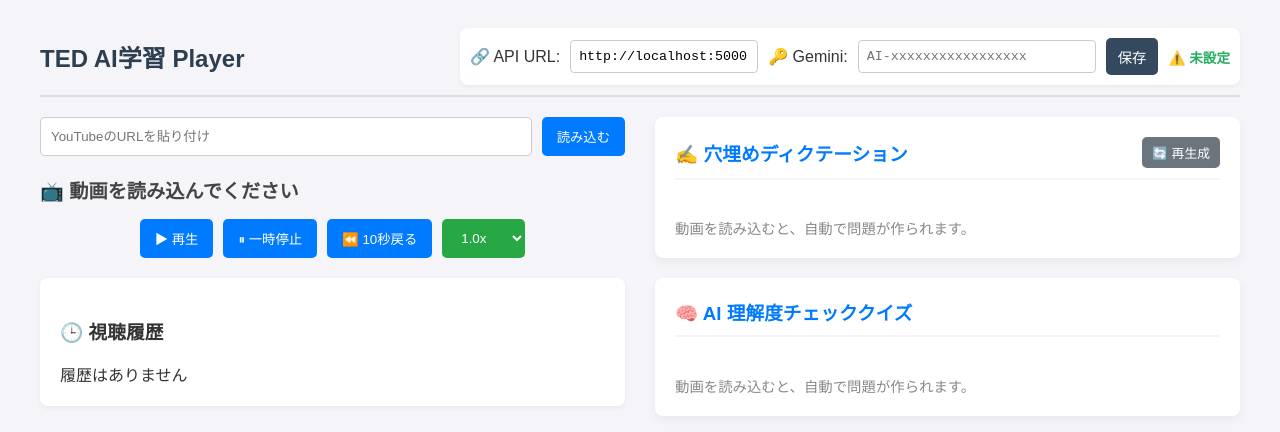
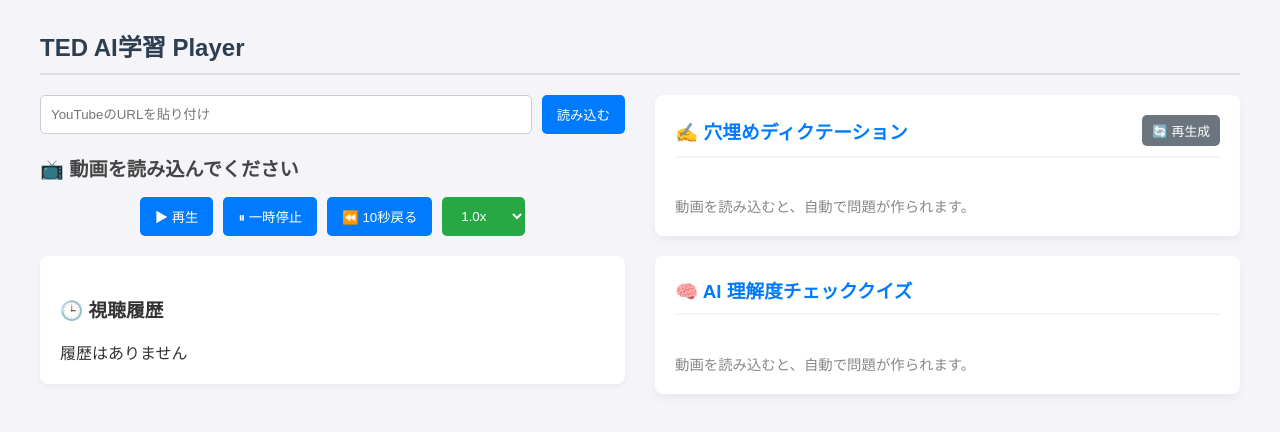
Before and after one commit to kane111-ai/ted-learning-app, a plain HTML site: page index.html in a window 1280 px wide. Drawn offline with Linux system fonts and the light colour scheme.

Commit message:
Update index.html

```diff
--- a/index.html
+++ b/index.html
@@ -5,20 +5,11 @@
     <style>
       body { font-family: sans-serif; padding: 20px; background-color: #f4f4f9; color: #333; }
 
-      /* --- ヘッダー＆APIキー設定エリア --- */
-      .header-area { display: flex; justify-content: space-between; align-items: center; max-width: 1200px; margin: 0 auto 20px; border-bottom: 2px solid #ddd; padding-bottom: 10px; flex-wrap: wrap; gap: 10px; }
+      .header-area { max-width: 1200px; margin: 0 auto 20px; border-bottom: 2px solid #ddd; padding-bottom: 10px; }
       h2 { color: #2c3e50; margin: 0; }
-      .api-key-container { display: flex; align-items: center; gap: 10px; background: #fff; padding: 10px; border-radius: 8px; box-shadow: 0 2px 4px rgba(0,0,0,0.05); flex-wrap: wrap; }
-      .api-key-container input { width: 220px; padding: 8px; border: 1px solid #ccc; border-radius: 4px; font-family: monospace; }
-      .api-key-container button { background-color: #34495e; padding: 8px 12px; font-size: 0.9em; }
-      .api-key-container button:hover { background-color: #2c3e50; }
-      #apiKeyStatus { font-size: 0.85em; color: #27ae60; font-weight: bold; }
-      .backend-url-input { width: 170px !important; }
 
-      /* --- メインレイアウト --- */
       .main-container { display: flex; gap: 30px; max-width: 1200px; margin: 0 auto; align-items: flex-start; flex-wrap: wrap; }
 
-      /* 左側：動画エリア */
       .video-section { flex: 1; min-width: 500px; }
       .input-area { display: flex; gap: 10px; margin-bottom: 20px; }
       .input-area input[type="text"] { flex: 1; padding: 10px; border: 1px solid #ccc; border-radius: 5px; }
@@ -34,7 +25,6 @@
       .history-item { cursor: pointer; color: #007bff; padding: 8px 0; border-bottom: 1px solid #eee; transition: 0.2s; font-size: 0.95em; white-space: nowrap; overflow: hidden; text-overflow: ellipsis;}
       .history-item:hover { color: #0056b3; font-weight: bold; padding-left: 5px; }
 
-      /* 右側：学習エリア */
       .learning-section { flex: 1; min-width: 400px; display: flex; flex-direction: column; gap: 20px; }
       .box { background: white; padding: 20px; border-radius: 8px; box-shadow: 0 4px 8px rgba(0,0,0,0.05); }
       .box-header { display: flex; justify-content: space-between; align-items: center; border-bottom: 2px solid #f4f4f9; padding-bottom: 10px; margin-bottom: 10px; }
@@ -69,17 +59,8 @@
   </head>
   <body>
 
-    <!-- ヘッダー＆設定エリア -->
     <div class="header-area">
       <h2>TED AI学習 Player</h2>
-      <div class="api-key-container">
-        <span>🔗 API URL:</span>
-        <input type="text" id="backendUrlInput" class="backend-url-input" placeholder="http://localhost:5000">
-        <span>🔑 Gemini:</span>
-        <input type="password" id="apiKeyInput" placeholder="AI-xxxxxxxxxxxxxxxxx">
-        <button onclick="saveSettings()">保存</button>
-        <span id="apiKeyStatus"></span>
-      </div>
     </div>
 
     <div class="main-container">
@@ -134,38 +115,6 @@
     </div>
 
     <script>
-      // --- 設定(APIキー & バックエンドURL)の管理 ---
-      document.addEventListener("DOMContentLoaded", function () {
-        var savedKey = localStorage.getItem('gemini_api_key');
-        if (savedKey) document.getElementById('apiKeyInput').value = savedKey;
-
-        var savedUrl = localStorage.getItem('backend_url') || 'http://localhost:5000';
-        document.getElementById('backendUrlInput').value = savedUrl;
-
-        updateSettingsStatus();
-      });
-
-      function saveSettings() {
-        var key = document.getElementById('apiKeyInput').value.trim();
-        var url = document.getElementById('backendUrlInput').value.trim().replace(/\/$/, '');
-        if (key) localStorage.setItem('gemini_api_key', key);
-        if (url) localStorage.setItem('backend_url', url);
-        updateSettingsStatus();
-      }
-
-      function updateSettingsStatus() {
-        var key = localStorage.getItem('gemini_api_key');
-        document.getElementById('apiKeyStatus').innerText = key ? "✅ 保存済" : "⚠️ 未設定";
-      }
-
-      function getBackendUrl() {
-        return localStorage.getItem('backend_url') || 'http://localhost:5000';
-      }
-
-      function getApiKey() {
-        return localStorage.getItem('gemini_api_key') || '';
-      }
-
       // --- YouTube プレイヤーの仕組み ---
       var tag = document.createElement('script');
       tag.src = "https://www.youtube.com/iframe_api";
@@ -247,19 +196,13 @@
       function rewind10Seconds() { player.seekTo(player.getCurrentTime() - 10, true); }
       function changeSpeed() { player.setPlaybackRate(parseFloat(document.getElementById('speed').value)); }
 
-      // --- 字幕取得 → Gemini問題生成 ---
+      // --- 字幕取得 → Gemini問題生成(同一オリジンの /api を呼ぶだけ) ---
       async function generateLearningContent() {
         var dictationStatus = document.getElementById('dictationStatus');
         var quizStatus = document.getElementById('quizStatus');
         var dictationContainer = document.getElementById('dictationContainer');
         var quizContainer = document.getElementById('quizContainer');
         var checkBtn = document.getElementById('dictationCheckBtn');
-
-        if (!getApiKey()) {
-          dictationStatus.innerText = "⚠️ 先にGemini APIキーを保存してください";
-          dictationStatus.className = "status-line error";
-          return;
-        }
 
         dictationContainer.innerHTML = "";
         quizContainer.innerHTML = "";
@@ -269,28 +212,24 @@
         dictationStatus.innerText = "📥 字幕を取得中...";
         quizStatus.innerText = "";
 
-        var backendUrl = getBackendUrl();
-
-        // 1) 字幕取得
         var transcriptText;
         try {
-          var res = await fetch(`${backendUrl}/api/transcript?v=${currentVideoId}`);
+          var res = await fetch(`/api/transcript?v=${currentVideoId}`);
           var data = await res.json();
           if (!res.ok) throw new Error(data.error || "字幕取得に失敗しました");
           transcriptText = data.text;
         } catch (e) {
-          dictationStatus.innerText = "❌ " + e.message + "（バックエンドが起動しているか確認してください: " + backendUrl + "）";
+          dictationStatus.innerText = "❌ " + e.message;
           dictationStatus.className = "status-line error";
           return;
         }
 
-        // 2) Gemini で問題生成
         dictationStatus.innerText = "🤖 AIが問題を作成中...（数十秒かかることがあります）";
         try {
-          var quizRes = await fetch(`${backendUrl}/api/generate-quiz`, {
+          var quizRes = await fetch(`/api/generate-quiz`, {
             method: "POST",
             headers: { "Content-Type": "application/json" },
-            body: JSON.stringify({ transcript: transcriptText, apiKey: getApiKey() })
+            body: JSON.stringify({ transcript: transcriptText })
           });
           var quizData = await quizRes.json();
           if (!quizRes.ok) throw new Error(quizData.error || "問題生成に失敗しました");
```
